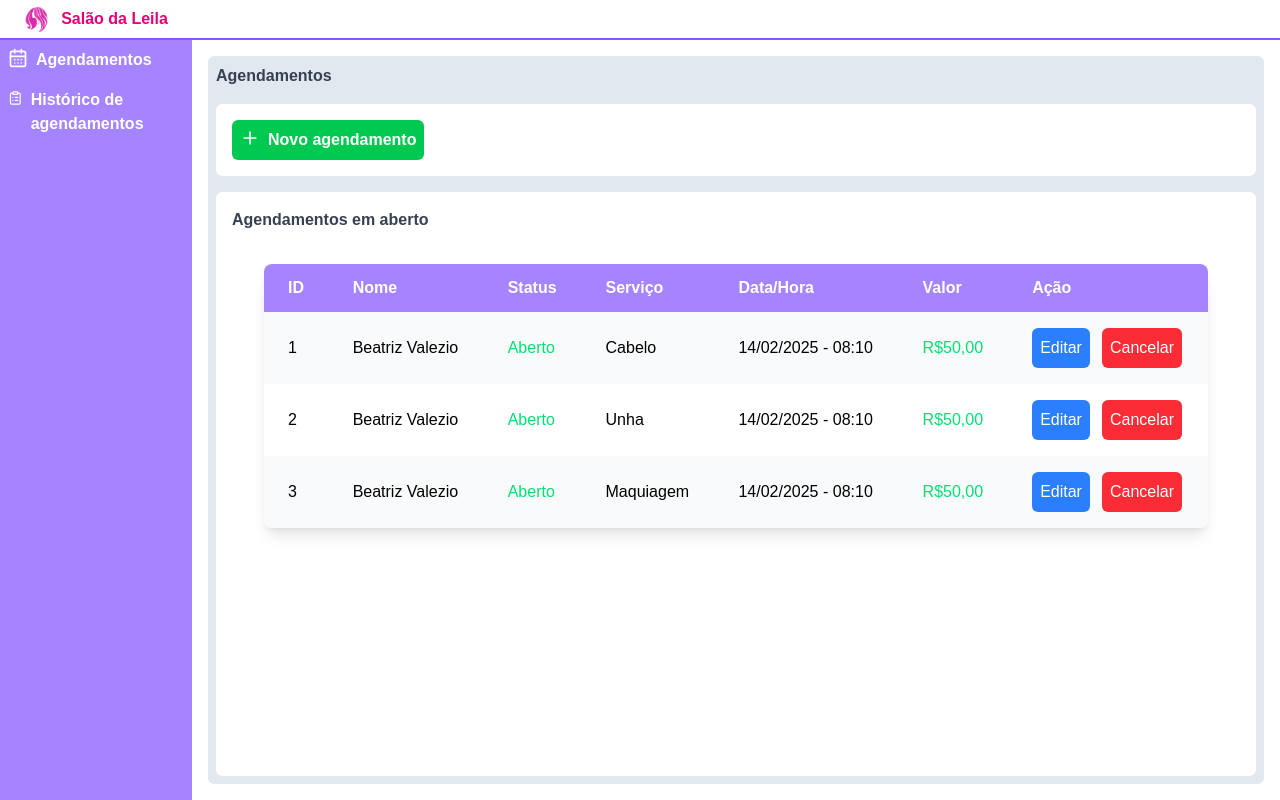
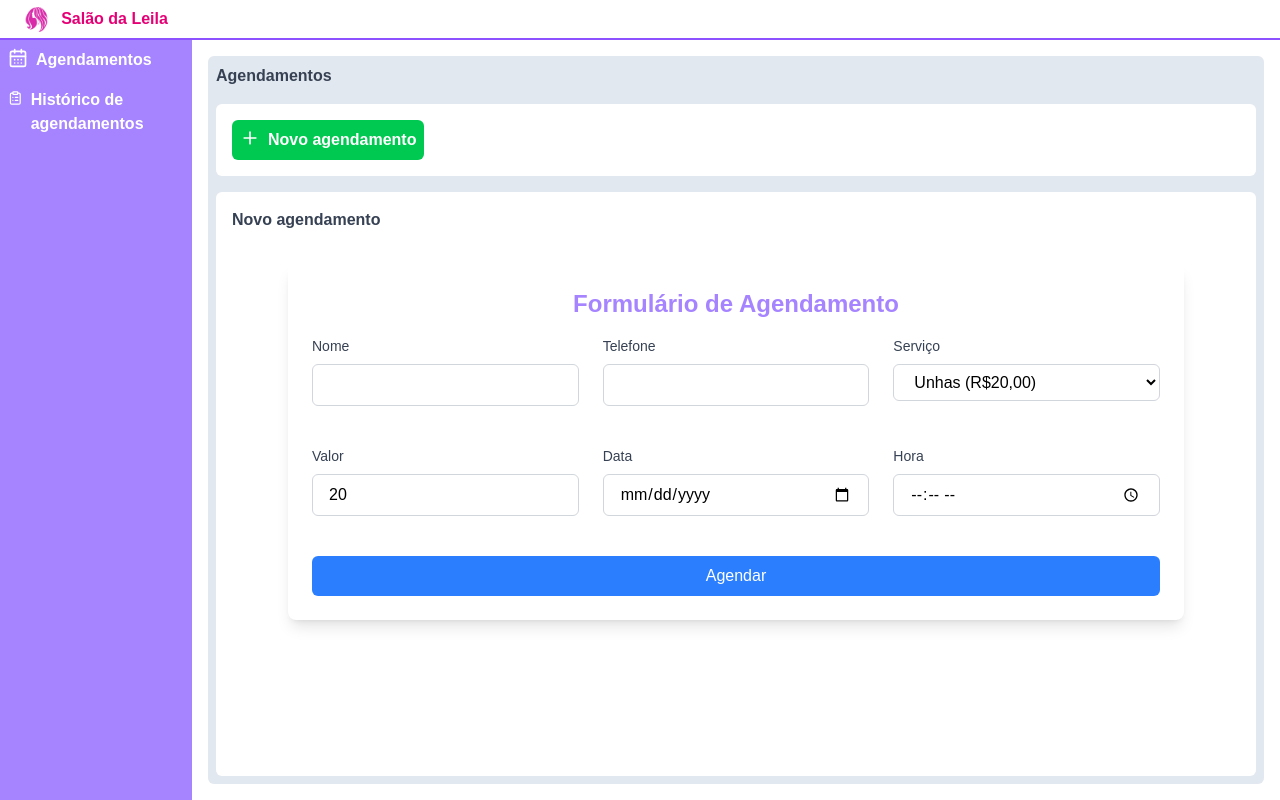
Before and after one commit to MateusFuzer/salao_beleza_web, a Next.js app: page /agendamentos in a window 1280 px wide. Built offline with nearby package versions, Linux system fonts and the light colour scheme.

Commit message:
feat: Implementa formuário de agendamento

```diff
--- /dev/null
+++ b/src/app/Components/FormularioAgendamento/FormularioAgendamento.tsx
@@ -0,0 +1,154 @@
+'use client'
+import { useState } from "react";
+
+const FormularioAgendamento = () => {
+  // Definindo os estados dos campos do formulário
+  const [nome, setNome] = useState('');
+  const [telefone, setTelefone] = useState('');
+  const [servico, setServico] = useState('Unha');
+  const [data, setData] = useState('');
+  const [hora, setHora] = useState('');
+  const [valor, setValor] = useState(20);  // Inicializando com o valor da Unha
+
+  // Função para lidar com o envio do formulário
+  const handleSubmit = (event:any) => {
+    event.preventDefault();
+    console.log('Nome:', nome);
+    console.log('Telefone:', telefone);
+    console.log('Serviço:', servico);
+    console.log('Data:', data);
+    console.log('Hora:', hora);
+    console.log('Valor:', valor);
+  };
+
+  // Função para atualizar o valor com base no serviço selecionado
+  const handleServicoChange = (e:any) => {
+    const selectedServico = e.target.value;
+    setServico(selectedServico);
+
+    // Atualiza o valor com base no serviço
+    if (selectedServico === 'Unha') {
+      setValor(20);
+    } else if (selectedServico === 'Maquiagem') {
+      setValor(30);
+    } else if (selectedServico === 'Cabelo') {
+      setValor(50);
+    }
+  };
+
+  return (
+    <div className="container mx-auto p-8">
+      <div className="max-w-4xl mx-auto bg-white shadow-lg rounded-lg p-6">
+        <h2 className="text-2xl font-semibold text-center mb-4 text-violet-400">Formulário de Agendamento</h2>
+        <form onSubmit={handleSubmit}>
+          {/* Divisão do Formulário em 3 colunas */}
+          <div className="grid grid-cols-1 md:grid-cols-2 lg:grid-cols-3 gap-6">
+
+            {/* Primeira coluna (Nome e Telefone) */}
+            <div className="mb-4">
+              <label className="block text-sm font-medium text-gray-700" htmlFor="nome">
+                Nome
+              </label>
+              <input
+                id="nome"
+                type="text"
+                className="w-full px-4 py-2 mt-2 border border-gray-300 rounded-md focus:outline-none focus:ring-2 focus:ring-blue-500"
+                value={nome}
+                onChange={(e) => setNome(e.target.value)}
+                required
+              />
+            </div>
+
+            <div className="mb-4">
+              <label className="block text-sm font-medium text-gray-700" htmlFor="telefone">
+                Telefone
+              </label>
+              <input
+                id="telefone"
+                type="tel"
+                className="w-full px-4 py-2 mt-2 border border-gray-300 rounded-md focus:outline-none focus:ring-2 focus:ring-blue-500"
+                value={telefone}
+                onChange={(e) => setTelefone(e.target.value)}
+                required
+              />
+            </div>
+
+            {/* Segunda coluna (Serviço e Valor) */}
+            <div className="mb-4">
+              <label className="block text-sm font-medium text-gray-700" htmlFor="servico">
+                Serviço
+              </label>
+              <select
+                id="servico"
+                className="w-full px-4 py-2 mt-2 border border-gray-300 rounded-md focus:outline-none focus:ring-2 focus:ring-blue-500"
+                value={servico}
+                onChange={handleServicoChange}
+                required
+              >
+                <option value="Unha">Unhas (R$20,00)</option>
+                <option value="Maquiagem">Maquiagem (R$30,00)</option>
+                <option value="Cabelo">Cabelo (R$50,00)</option>
+              </select>
+            </div>
+
+            <div className="mb-4">
+              <label className="block text-sm font-medium text-gray-700" htmlFor="valor">
+                Valor
+              </label>
+              <input
+                id="valor"
+                type="number"
+                min="0"
+                className="w-full px-4 py-2 mt-2 border border-gray-300 rounded-md focus:outline-none focus:ring-2 focus:ring-blue-500"
+                value={valor}
+                readOnly
+              />
+            </div>
+
+            {/* Terceira coluna (Data e Hora) */}
+            <div className="mb-4">
+              <label className="block text-sm font-medium text-gray-700" htmlFor="data">
+                Data
+              </label>
+              <input
+                id="data"
+                type="date"
+                className="w-full px-4 py-2 mt-2 border border-gray-300 rounded-md focus:outline-none focus:ring-2 focus:ring-blue-500"
+                value={data}
+                onChange={(e) => setData(e.target.value)}
+                required
+              />
+            </div>
+
+            <div className="mb-4">
+              <label className="block text-sm font-medium text-gray-700" htmlFor="hora">
+                Hora
+              </label>
+              <input
+                id="hora"
+                type="time"
+                className="w-full px-4 py-2 mt-2 border border-gray-300 rounded-md focus:outline-none focus:ring-2 focus:ring-blue-500"
+                value={hora}
+                onChange={(e) => setHora(e.target.value)}
+                required
+              />
+            </div>
+
+          </div>
+
+          {/* Botão Enviar */}
+          <div className="text-center mt-6">
+            <button
+              type="submit"
+              className="w-full bg-blue-500 text-white py-2 rounded-md hover:bg-blue-600 focus:outline-none"
+            >
+              Agendar
+            </button>
+          </div>
+        </form>
+      </div>
+    </div>
+  );
+};
+
+export default FormularioAgendamento;
--- a/src/app/Components/Table/Table.tsx
+++ b/src/app/Components/Table/Table.tsx
@@ -2,9 +2,9 @@ import React from 'react';
 
 const Tabela = () => {
   const dados = [
-    { id: 1, nome: 'Beatriz Valezio', status: 'Aberto', servico: 'Cabelo', data:"14/02/2025 - 08:10", valor:"R$50,00" },
-    { id: 2, nome: 'Beatriz Valezio', status: 'Aberto', servico: 'Unha', data:"14/02/2025 - 08:10", valor:"R$50,00" },
-    { id: 3, nome: 'Beatriz Valezio', status: 'Aberto', servico: 'Maquiagem', data:"14/02/2025 - 08:10", valor:"R$50,00" },
+    { id: 1, nome: 'Beatriz Valezio', status: 'Aberto', servico: 'Cabelo', data:"14/02/2025 - 08:10", telefone:"14996145208", valor:"R$50,00" },
+    { id: 2, nome: 'Beatriz Valezio', status: 'Aberto', servico: 'Unha', data:"14/02/2025 - 08:10", telefone:"14996145208",valor:"R$50,00" },
+    { id: 3, nome: 'Beatriz Valezio', status: 'Aberto', servico: 'Maquiagem', data:"14/02/2025 - 08:10", telefone:"14996145208",valor:"R$50,00" },
   ];
 
   const getcorStatus = function( status: string ){
@@ -27,6 +27,7 @@ const Tabela = () => {
               <th className="px-6 py-3 text-left">Status</th>
               <th className="px-6 py-3 text-left">Serviço</th>
               <th className="px-6 py-3 text-left">Data/Hora</th>
+              <th className="px-6 py-3 text-left">Telefone</th>
               <th className="px-6 py-3 text-left">Valor</th>
               <th className="px-6 py-3 text-left">Ação</th>
             </tr>
@@ -39,6 +40,7 @@ const Tabela = () => {
                 <td className={`px-6 py-4 ${getcorStatus( item.status )} `}>{item.status}</td>
                 <td className="px-6 py-4">{item.servico}</td>
                 <td className="px-6 py-4">{item.data}</td>
+                <td className="px-6 py-4">{item.telefone}</td>
                 <td className="px-6 py-4 text-green-400">{item.valor}</td>
                 <td className="px-6 py-4">
                     <div className='flex gap-3'>
--- a/src/app/modules/Agendamentos/Agendamentos.tsx
+++ b/src/app/modules/Agendamentos/Agendamentos.tsx
@@ -1,3 +1,4 @@
+import FormularioAgendamento from "@/app/Components/FormularioAgendamento/FormularioAgendamento";
 import Tabela from "@/app/Components/Table/Table";
 import { Plus } from "lucide-react";
 
@@ -13,13 +14,20 @@ export default function Agendamentos(){
             </div>
 
             {/* AGENDAMENTOS QUE ESTAO EM ABERTO */}
-
+{/*
             <div className="p-4 w-full bg-white rounded-md flex flex-1 flex-col">
                 <span className="text-gray-700 font-bold">Agendamentos em aberto</span>
                 <div>
                     <Tabela/>
                 </div>
+            </div> */}
+
+            {/* NOVO AGENDAMENTO */}
+            <div className="p-4 w-full bg-white rounded-md flex flex-1 flex-col">
+            <span className="text-gray-700 font-bold">Novo agendamento</span>
+                <FormularioAgendamento/>
             </div>
+
         </div>
     )
 }
```
